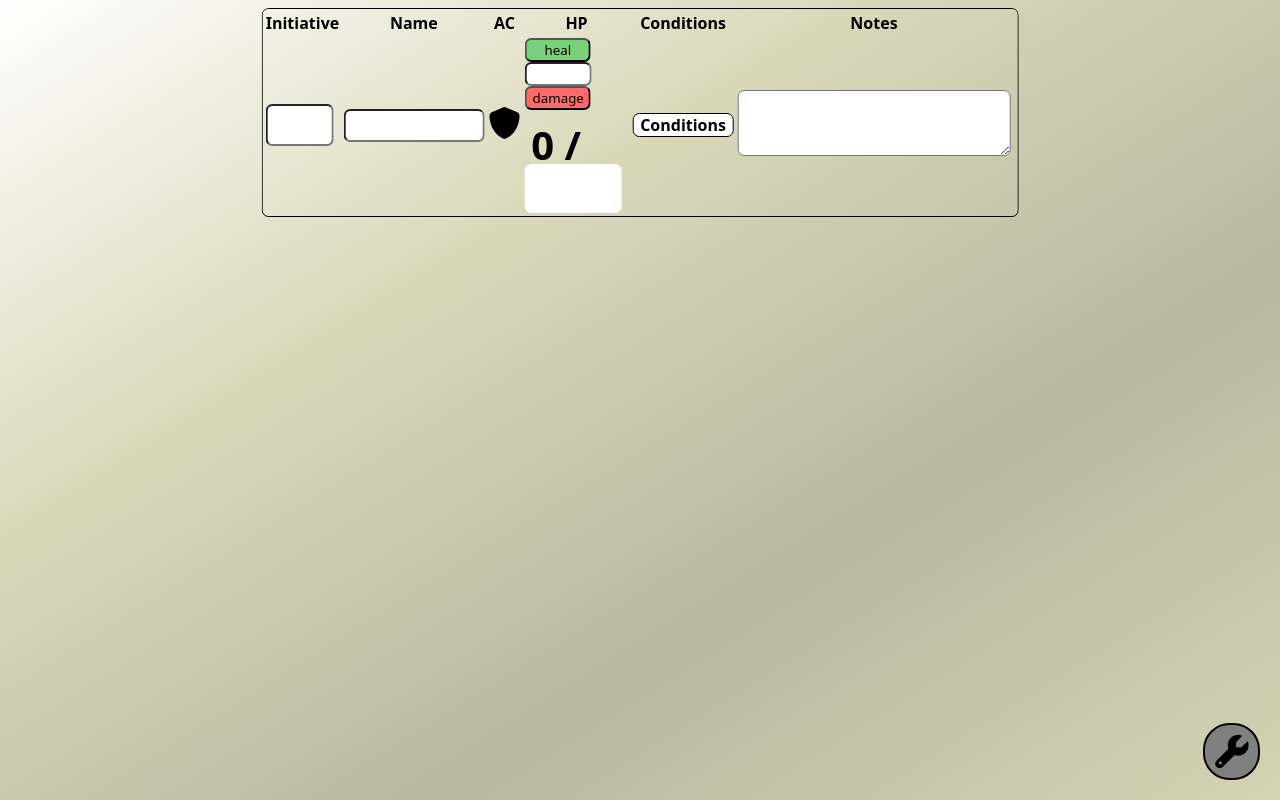
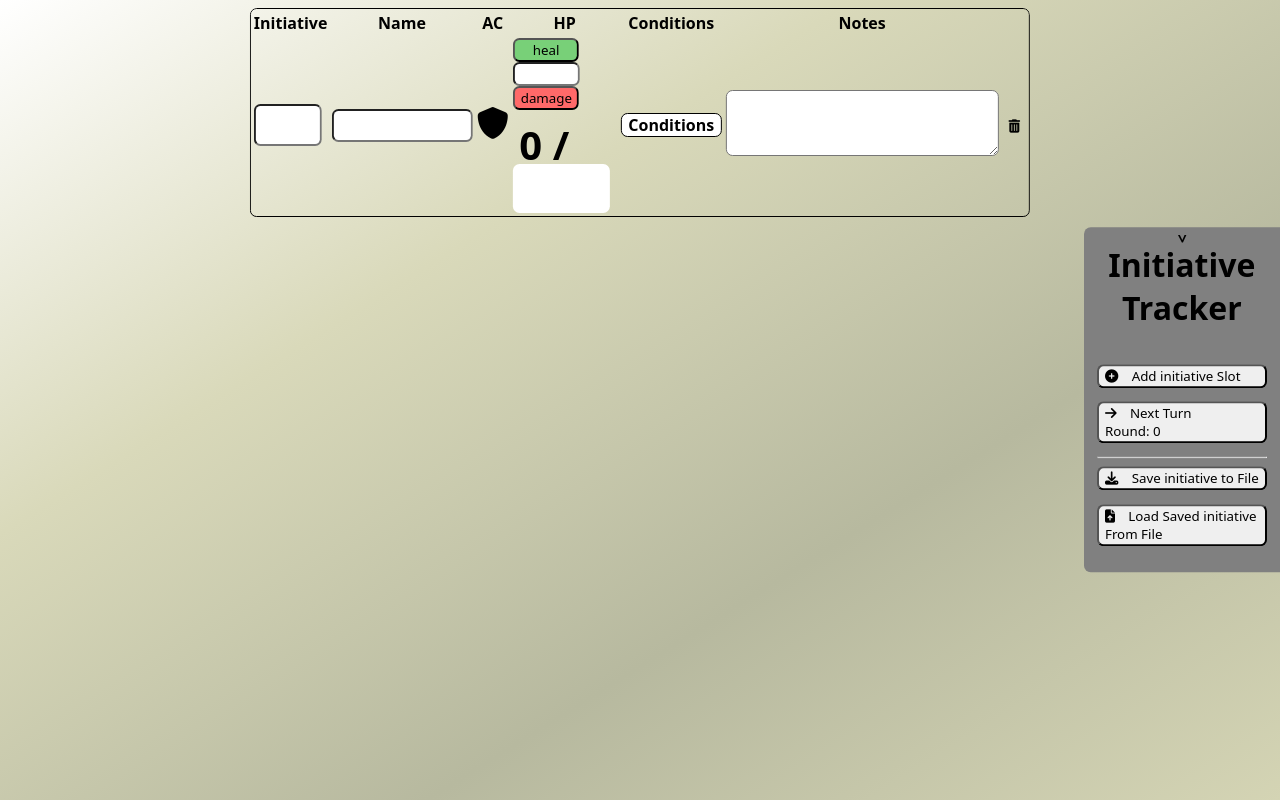
Before and after one commit to HadrianFinch/InitiativeTracker, a plain HTML site: page index.html in a window 1280 px wide. Drawn offline with Linux system fonts and the light colour scheme.

Commit message:
add new popup

```diff
--- a/index.html
+++ b/index.html
@@ -41,13 +41,28 @@
                 </tr> -->
             </table>
         </div>
-        <div class="popup">
+        <!-- <div class="popup">
             <i class="fa fa-wrench"></i>
             <div>
                 <button class="addSlot"><i class="fa fa-plus-circle fa"></i> Add initiative Slot</button>
                 <button class="nextTurn"><i class="fa fa-arrow-right"></i> Next Turn<br>Round: 0</button>
                 <button class="saveinitiative"><i class="fa-solid fa-download"></i>Save initiative to File</button>
                 <button class="loadinitiative"><i class="fa-solid fa-file-arrow-up"></i>Load Saved initiative From File</button>
+            </div>
+        </div> -->
+
+        <div class="actionsMenu">
+            <p>^</p>
+            <h1>Initiative<br>Tracker</h1>
+            <div>
+                <button class="addSlot"><i class="fa fa-plus-circle fa"></i>Add initiative Slot</button>
+                <button class="nextTurn"><i class="fa fa-arrow-right"></i>Next Turn<br>Round: 0</button>
+
+                <hr>
+
+                <button class="saveinitiative"><i class="fa-solid fa-download"></i>Save initiative to File</button>
+                <button class="loadinitiative"><i class="fa-solid fa-file-arrow-up"></i>Load Saved initiative <br>From File</button>
+
             </div>
         </div>
 
--- a/initiative.js
+++ b/initiative.js
@@ -277,6 +277,7 @@ function AddRow(initiative = null, name = "", ac = null, currentHP = 0, maxHP =
     elm.appendChild(tds[3]);
     elm.appendChild(tds[4]);
     elm.appendChild(tds[5]);
+    elm.appendChild(tds[6]);
 
     table.appendChild(elm);
 
@@ -361,30 +362,33 @@ var round = 1;
 })();
 
 
-var popup = document.querySelector(".popup");
-var popupOpen = false;
+var actionsMenu = document.querySelector(".actionsMenu");
+var actionsMenuOpen = true;
 
-popup.addEventListener("click", () =>
+document.querySelector(".actionsMenu p").addEventListener("click", () =>
 {
-    SetPopupState(!popupOpen);
+    console.log("clonk");
+    SetPopupState(!actionsMenuOpen);
 });
 
-for (let i = 0; i < popup.children[1].children.length; i++)
-{
-    const child = popup.children[1].children[i];
-    child.addEventListener("click", (e) => {e.stopPropagation();});
-}
+// for (let i = 0; i < popup.children[1].children.length; i++)
+// {
+    //     const child = popup.children[1].children[i];
+    //     child.addEventListener("click", (e) => {e.stopPropagation();});
+    // }
 
 function SetPopupState(state)
 {
-    popupOpen = state;
+    actionsMenuOpen = state;
     if (state)
     {
-        popup.classList.add("active");
+        document.querySelector(".actionsMenu p").innerHTML = "^";
+        actionsMenu.classList.remove("minimized");
     }
     else
     {
-        popup.classList.remove("active");
+        document.querySelector(".actionsMenu p")    .innerHTML = "/<br>\\";
+        actionsMenu.classList.add("minimized");
     }
 }
 
--- a/style.css
+++ b/style.css
@@ -290,3 +290,66 @@ table
 {
     color: darkred;
 }
+
+.actionsMenu
+{
+    position: fixed;
+
+    top: 50%;
+    right: 0pt;
+    transform: translate(0%, -50%);
+
+    height: fit-content;
+    max-height: 60%;
+    width: fit-content;
+    max-width: 30%;
+
+    transition: 0.6s;
+
+    background-color: grey;
+
+    border-bottom-right-radius: 0pt;
+    border-top-right-radius: 0pt;
+    overflow: hidden;
+}
+.actionsMenu p
+{
+    text-align: center;
+    margin: 0pt;
+    margin-top: 3pt;
+    cursor: pointer;
+    transform: rotate(180deg);
+    transition: inherit;
+
+    font-weight: bold;
+    line-height: 0.75;
+}
+.actionsMenu.actionsMenu.minimized p
+{
+    transform: rotate(0deg);
+}
+.actionsMenu h1
+{
+    text-align: center;
+    margin-top: 0pt;
+}
+.actionsMenu div
+{
+    padding: 10pt;
+}
+.actionsMenu div button
+{
+    display: block;
+    margin-bottom: 10pt;
+    width: 100%;
+    text-align: left;
+}
+.actionsMenu div button i
+{
+    margin-right: 10pt;
+}
+.actionsMenu.minimized
+{
+    max-width: 15pt;
+    max-height: 28pt;
+}
```
